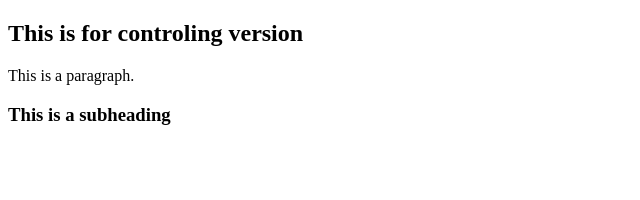
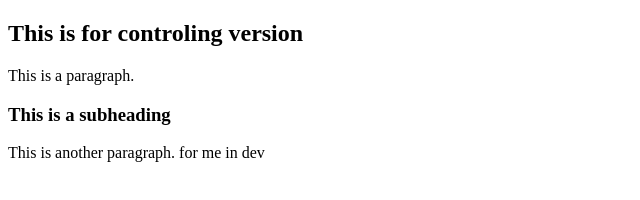
Before and after one commit to shakil-ahmmed-se/git_github, a plain HTML site: page index.html in a window 1280 px wide. Shown: the whole page, without its empty margins (0-640 px from the left). Drawn offline with Linux system fonts and the light colour scheme.

Commit message:
developer branch is here i changed

```diff
--- a/index.html
+++ b/index.html
@@ -9,5 +9,6 @@
     <h2>This is for controling version</h2>
     <p>This is a paragraph.</p>
     <h3>This is a subheading</h3>
+    <p>This is another paragraph. for me in dev</p>
 </body>
 </html>
```
